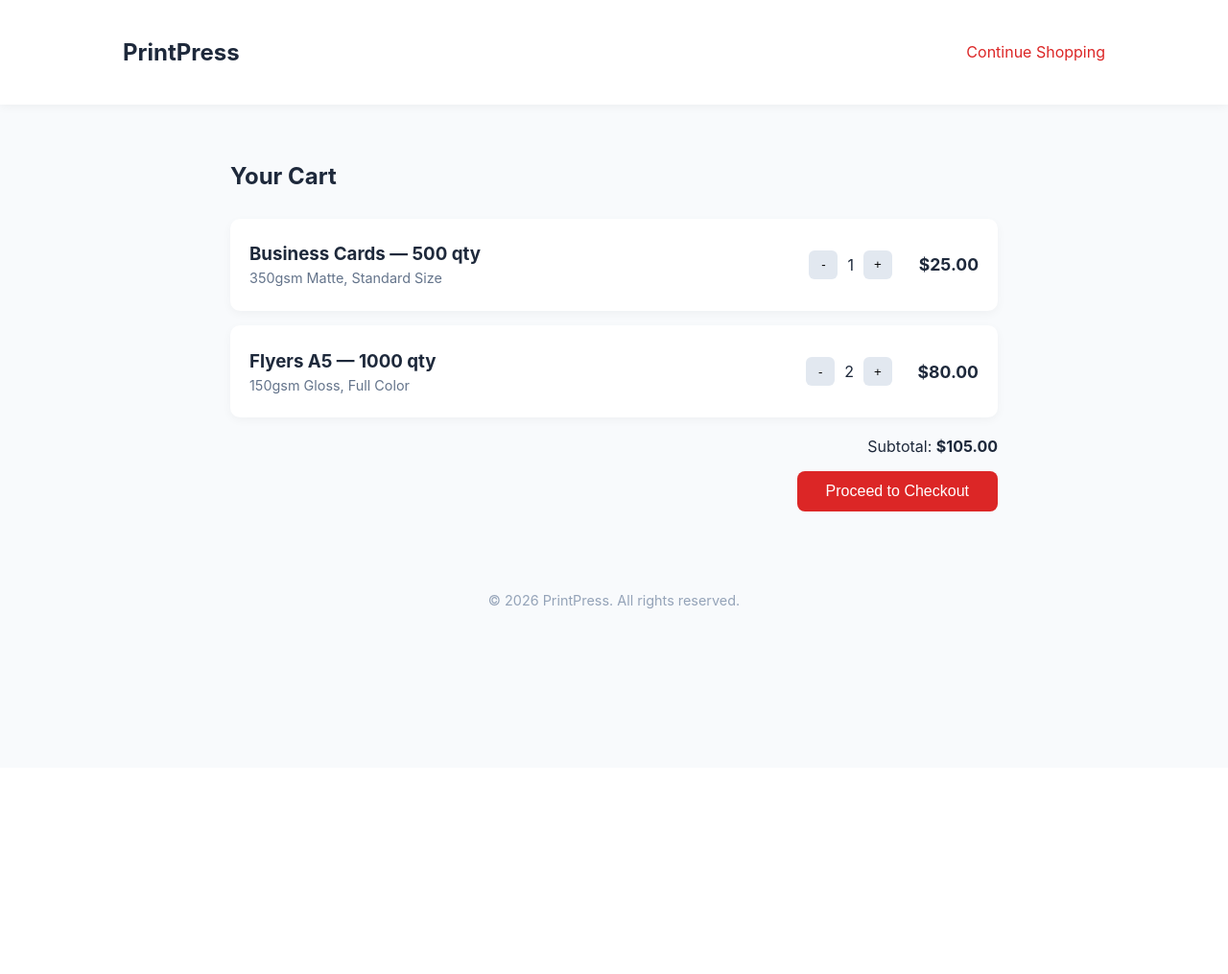
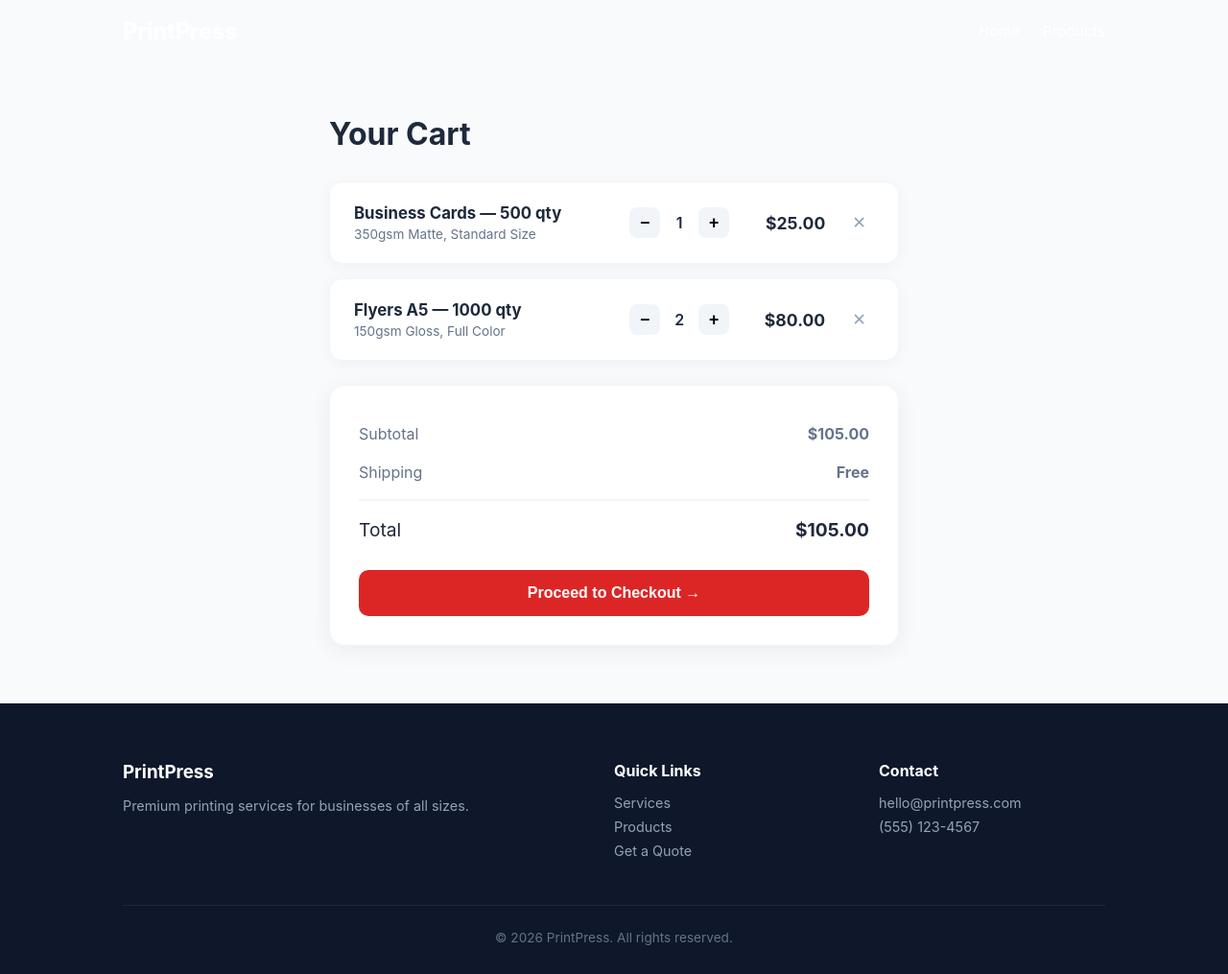
Before and after one commit to SaadRiaz99/Fast-Application-programing-Interface, a FastAPI app: page /cart in a window 1280 px wide. Shown: the whole page at 96% size. Before the commit the page ends 635 px from the top, so only its background shows below. Run offline with FastAPI, Linux system fonts and the light colour scheme.

Commit message:
Upgrade cart page with animated items and summary

```diff
--- a/static/cart.css
+++ b/static/cart.css
@@ -1,96 +1,146 @@
-body{
-    margin:0;
-    font-family:Inter,sans-serif;
+* { margin:0; padding:0; box-sizing:border-box; }
+
+body {
+    font-family:Inter, system-ui, sans-serif;
     background:#f8fafc;
     color:#1e293b;
 }
 
-nav{
-    display:flex;
-    justify-content:space-between;
-    align-items:center;
-    padding:20px 10%;
-    background:white;
-    box-shadow:0 2px 10px rgba(0,0,0,.05);
+/* ========== NAV ========== */
+
+nav {
+    position:fixed; top:0; left:0; right:0; z-index:1000;
+    display:flex; justify-content:space-between; align-items:center;
+    padding:18px 10%; background:transparent; color:white;
+    transition:all .3s ease;
 }
 
-nav a{
-    color:#dc2626;
-    text-decoration:none;
+nav.scrolled {
+    background:rgba(255,255,255,.85);
+    backdrop-filter:blur(16px);
+    color:#1e293b; box-shadow:0 4px 30px rgba(0,0,0,.08);
 }
 
-.cart{
-    padding:40px 10%;
-    max-width:800px;
-    margin:0 auto;
+.logo { font-size:1.5rem; font-weight:800; letter-spacing:-.5px; }
+
+.nav-links { display:flex; align-items:center; gap:24px; }
+
+.nav-links a {
+    color:inherit; text-decoration:none; font-size:.95rem; font-weight:500;
+    position:relative;
 }
 
-.cart h1{
-    margin-bottom:30px;
+.nav-links a::after {
+    content:''; position:absolute; bottom:-4px; left:0;
+    width:0; height:2px; background:#dc2626;
+    transition:width .3s ease;
 }
 
-.cart-item{
-    display:flex;
-    align-items:center;
-    gap:20px;
-    background:white;
-    padding:20px;
-    border-radius:10px;
-    margin-bottom:15px;
-    box-shadow:0 3px 10px rgba(0,0,0,.04);
+.nav-links a:hover::after { width:100%; }
+
+/* ========== CART ========== */
+
+.cart-section {
+    padding:120px 10% 60px;
+    max-width:850px; margin:0 auto;
 }
 
-.item-details h3{
-    margin:0;
+.cart-section h1 { font-size:2rem; margin-bottom:30px; }
+
+.cart-item {
+    display:flex; align-items:center; gap:20px;
+    background:white; padding:22px 25px;
+    border-radius:14px; margin-bottom:15px;
+    box-shadow:0 3px 15px rgba(0,0,0,.04);
+    border:1px solid #f1f5f9;
 }
 
-.item-details p{
-    margin:5px 0 0;
-    color:#64748b;
-    font-size:0.9rem;
+.cart-item:hover { border-color:#dc2626; }
+
+.item-details { flex:1; }
+
+.item-details h3 { font-size:1.05rem; margin-bottom:4px; }
+.item-details p { color:#64748b; font-size:.85rem; }
+
+.qty { display:flex; align-items:center; gap:10px; }
+
+.qty button {
+    background:#f1f5f9; border:none;
+    width:32px; height:32px; border-radius:8px;
+    cursor:pointer; font-weight:700; font-size:1.1rem;
 }
 
-.qty{
-    display:flex;
-    align-items:center;
-    gap:10px;
-    margin-left:auto;
+.qty button:hover { background:#e2e8f0; }
+
+.qty span { font-weight:600; min-width:20px; text-align:center; }
+
+.total { font-weight:700; font-size:1.1rem; min-width:80px; text-align:right; }
+
+.remove {
+    background:none; border:none; color:#94a3b8;
+    cursor:pointer; font-size:1.1rem; padding:8px;
 }
 
-.qty button{
-    background:#e2e8f0;
-    border:none;
-    width:30px;
-    height:30px;
-    border-radius:6px;
-    cursor:pointer;
+.remove:hover { color:#dc2626; }
+
+/* ========== SUMMARY ========== */
+
+.summary {
+    background:white; padding:30px;
+    border-radius:16px; margin-top:25px;
+    box-shadow:0 5px 25px rgba(0,0,0,.06);
+    border:1px solid #f1f5f9;
 }
 
-.total{
-    font-weight:700;
-    font-size:1.1rem;
-    min-width:70px;
-    text-align:right;
+.summary-row {
+    display:flex; justify-content:space-between;
+    padding:10px 0; color:#64748b;
 }
 
-.summary{
-    text-align:right;
-    margin-top:20px;
+.total-row { border-top:2px solid #f1f5f9; margin-top:8px; padding-top:18px; font-size:1.2rem; }
+.total-row span, .total-row strong { color:#1e293b; }
+
+.summary button {
+    width:100%; margin-top:20px;
+    padding:15px; border:none; border-radius:10px;
+    background:#dc2626; color:white;
+    font-size:1rem; font-weight:600; cursor:pointer;
 }
 
-.summary button{
-    background:#dc2626;
-    color:white;
-    border:none;
-    padding:12px 30px;
-    border-radius:8px;
-    font-size:1rem;
-    cursor:pointer;
+.summary button:hover {
+    background:#b91c1c;
+    transform:translateY(-2px);
+    box-shadow:0 8px 25px rgba(220,38,38,.35);
 }
 
-footer{
-    text-align:center;
-    padding:30px;
-    color:#94a3b8;
-    font-size:0.9rem;
+/* ========== FOOTER ========== */
+
+footer {
+    background:#0f172a; color:white;
+    padding:60px 10% 30px;
 }
+
+.footer-grid {
+    display:grid; grid-template-columns:2fr 1fr 1fr; gap:40px;
+    margin-bottom:40px;
+}
+
+.footer-grid h3, .footer-grid h4 { margin-bottom:15px; }
+
+.footer-grid p, .footer-grid a {
+    color:#94a3b8; text-decoration:none;
+    display:block; margin-bottom:8px; font-size:.9rem;
+}
+
+.footer-grid a:hover { color:#dc2626; }
+
+.footer-bottom {
+    border-top:1px solid #1e293b;
+    padding-top:25px; text-align:center;
+    color:#64748b; font-size:.85rem;
+}
+
+@media (max-width:768px) {
+    .cart-item { flex-wrap:wrap; }
+    .footer-grid { grid-template-columns:1fr; }
+}
--- a/template/cart.html
+++ b/template/cart.html
@@ -3,54 +3,95 @@
 <head>
 <meta charset="UTF-8">
 <meta name="viewport" content="width=device-width, initial-scale=1.0">
-<title>Cart - PrintPress</title>
+<title>Cart — PrintPress</title>
+<link rel="stylesheet" href="/static/animations.css">
 <link rel="stylesheet" href="/static/cart.css">
 </head>
 <body>
 
-<nav>
-    <h2>PrintPress</h2>
-    <a href="/products">Continue Shopping</a>
+<nav id="navbar">
+    <h2 class="logo">PrintPress</h2>
+    <div class="nav-links">
+        <a href="/">Home</a>
+        <a href="/products">Products</a>
+    </div>
 </nav>
 
-<section class="cart">
-    <h1>Your Cart</h1>
+<section class="cart-section">
+    <h1 class="anim-fade-up">Your Cart</h1>
 
-    <div class="cart-item">
+    <div class="cart-item anim-fade-left delay-1">
         <div class="item-details">
             <h3>Business Cards — 500 qty</h3>
             <p>350gsm Matte, Standard Size</p>
         </div>
         <div class="qty">
-            <button>-</button>
+            <button>−</button>
             <span>1</span>
             <button>+</button>
         </div>
         <p class="total">$25.00</p>
+        <button class="remove">✕</button>
     </div>
 
-    <div class="cart-item">
+    <div class="cart-item anim-fade-left delay-2">
         <div class="item-details">
             <h3>Flyers A5 — 1000 qty</h3>
             <p>150gsm Gloss, Full Color</p>
         </div>
         <div class="qty">
-            <button>-</button>
+            <button>−</button>
             <span>2</span>
             <button>+</button>
         </div>
         <p class="total">$80.00</p>
+        <button class="remove">✕</button>
     </div>
 
-    <div class="summary">
-        <p>Subtotal: <strong>$105.00</strong></p>
-        <a href="/checkout"><button>Proceed to Checkout</button></a>
+    <div class="summary anim-fade-up delay-3">
+        <div class="summary-row">
+            <span>Subtotal</span>
+            <strong>$105.00</strong>
+        </div>
+        <div class="summary-row">
+            <span>Shipping</span>
+            <strong>Free</strong>
+        </div>
+        <div class="summary-row total-row">
+            <span>Total</span>
+            <strong>$105.00</strong>
+        </div>
+        <a href="/checkout"><button class="btn-ripple">Proceed to Checkout →</button></a>
     </div>
 </section>
 
 <footer>
-    <p>&copy; 2026 PrintPress. All rights reserved.</p>
+    <div class="footer-grid">
+        <div>
+            <h3>PrintPress</h3>
+            <p>Premium printing services for businesses of all sizes.</p>
+        </div>
+        <div>
+            <h4>Quick Links</h4>
+            <a href="/services">Services</a>
+            <a href="/products">Products</a>
+            <a href="/quote">Get a Quote</a>
+        </div>
+        <div>
+            <h4>Contact</h4>
+            <p>hello@printpress.com</p>
+            <p>(555) 123-4567</p>
+        </div>
+    </div>
+    <div class="footer-bottom">
+        <p>&copy; 2026 PrintPress. All rights reserved.</p>
+    </div>
 </footer>
 
+<script>
+window.addEventListener('scroll', () => {
+    document.getElementById('navbar').classList.toggle('scrolled', window.scrollY > 60);
+});
+</script>
 </body>
 </html>
```
